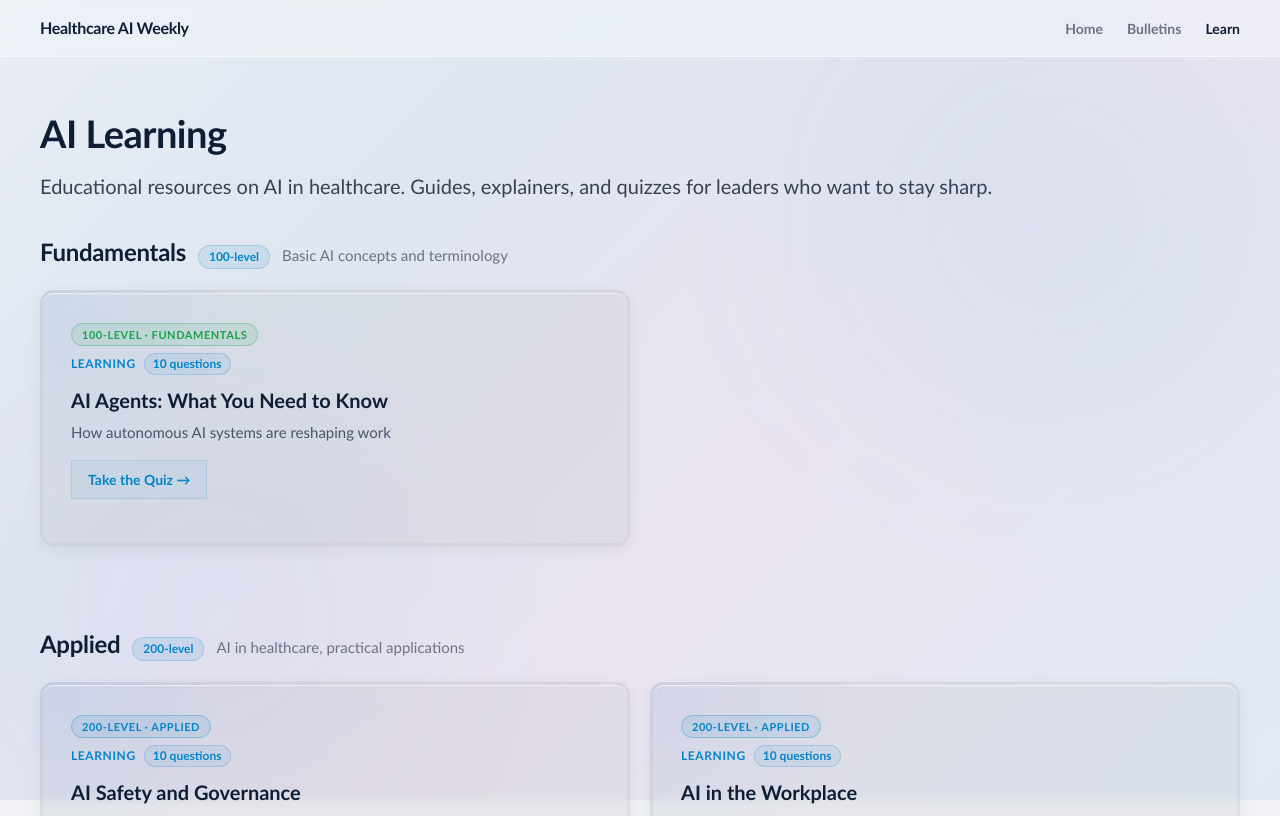
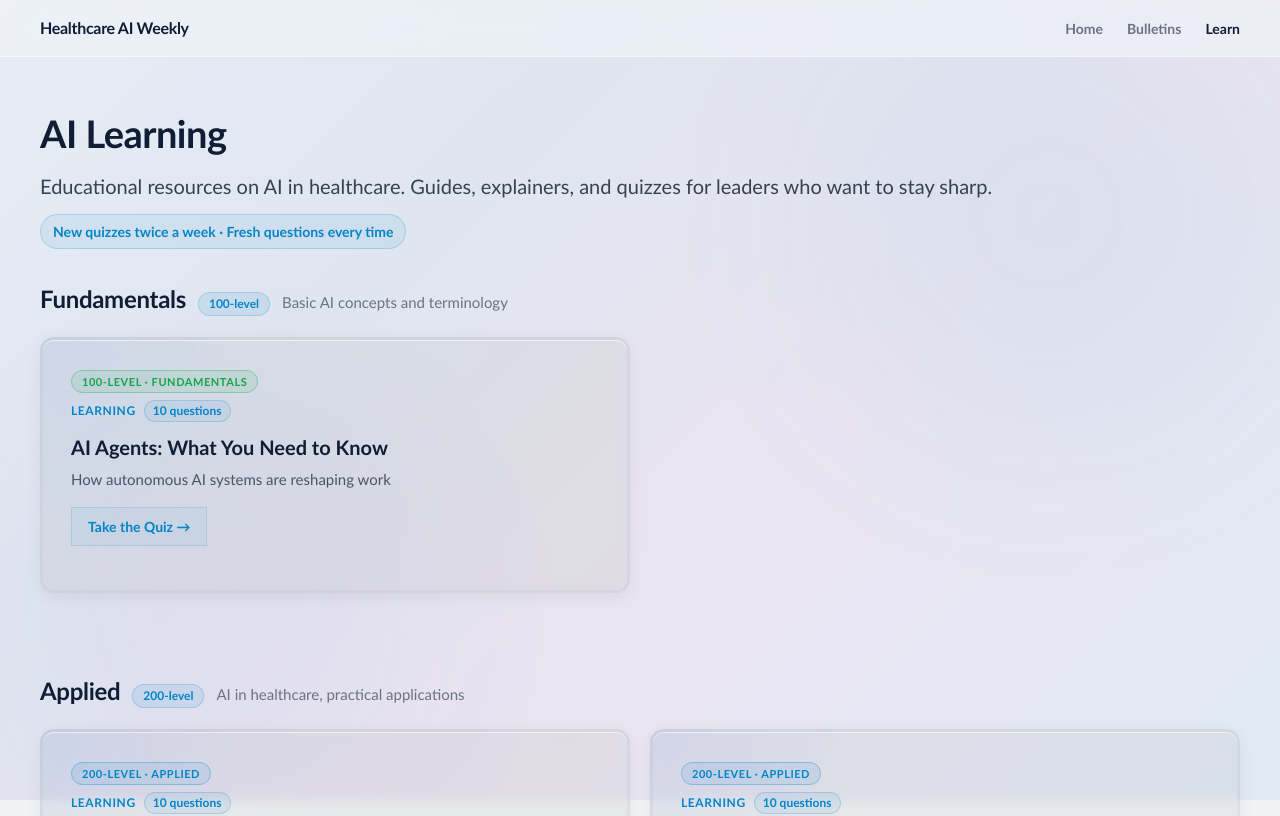
Before and after one commit to gharrison015/healthcare-ai-weekly, a Next.js app: page /learn in a window 1280 px wide. Shown: the top 816 px of the page. Built offline with nearby package versions, Linux system fonts and the light colour scheme.

Commit message:
Add 'new quizzes twice a week' messaging to AI Learning sections

```diff
--- a/src/app/learn/page.tsx
+++ b/src/app/learn/page.tsx
@@ -33,6 +33,17 @@ export default function LearnPage() {
           <div style={{ fontSize: "20px", lineHeight: "1.6", color: "#374151" }}>
             Educational resources on AI in healthcare. Guides, explainers, and
             quizzes for leaders who want to stay sharp.
+          </div>
+          <div
+            className="mt-3 inline-block font-semibold px-3 py-1.5 rounded-full"
+            style={{
+              fontSize: "14px",
+              color: "#0284C7",
+              background: "rgba(2, 132, 199, 0.08)",
+              border: "1px solid rgba(2, 132, 199, 0.2)",
+            }}
+          >
+            New quizzes twice a week &middot; Fresh questions every time
           </div>
         </div>
 
--- a/src/app/page.tsx
+++ b/src/app/page.tsx
@@ -99,7 +99,7 @@ export default async function HomePage({
         {/* AI Learning Section */}
         {learn.length > 0 && (
           <div className="mt-12">
-            <div className="flex items-baseline justify-between pt-8 mb-5">
+            <div className="flex items-baseline justify-between pt-8 mb-1">
               <div
                 className="font-extrabold uppercase tracking-wider"
                 style={{ fontSize: "28px", color: "#0284C7", letterSpacing: "-0.3px" }}
@@ -113,6 +113,12 @@ export default async function HomePage({
               >
                 View all topics &rarr;
               </Link>
+            </div>
+            <div
+              className="mb-5"
+              style={{ fontSize: "15px", color: "#6b7280" }}
+            >
+              New quizzes twice a week. Fresh questions every time, no repeats.
             </div>
             <LearnCards topics={learn} />
           </div>
```
